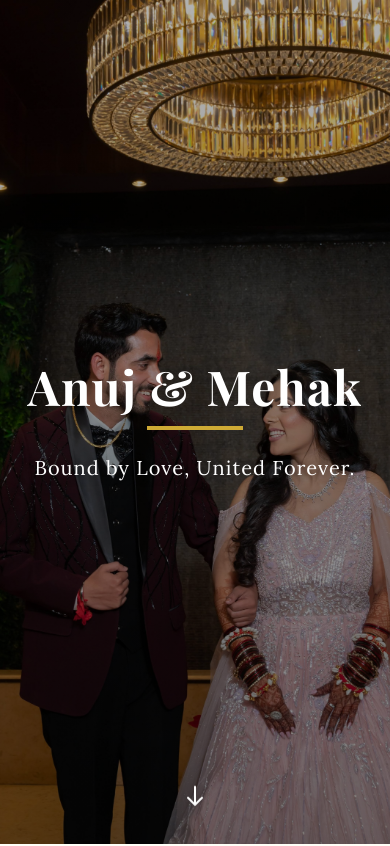
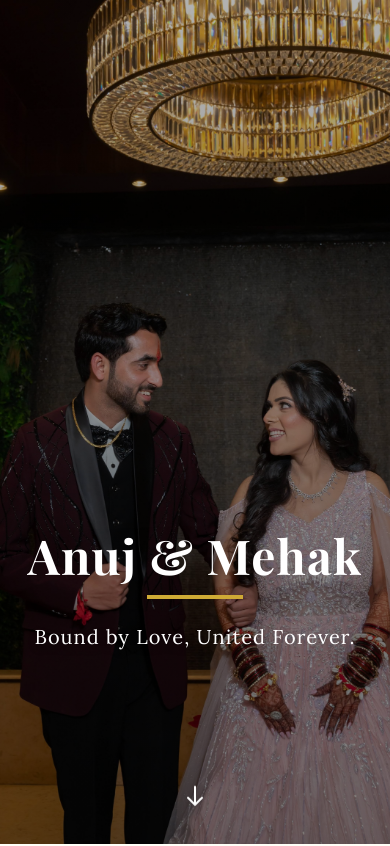
Before and after one commit to sanchit-bhalla/wedding-site, a Next.js app: page / in a window 390 px wide. Shown: the top 846 px of the page. Built offline with nearby package versions, Linux system fonts and the light colour scheme; no server answers; what @imagekit/next would draw is missing.

Commit message:
Fixed styling of text for small  devices

```diff
--- a/components/HeroSection.tsx
+++ b/components/HeroSection.tsx
@@ -15,7 +15,7 @@ export default function HeroSection() {
         className="object-cover"
         priority
       />
-      <div className="absolute inset-0 flex flex-col items-center justify-center text-center text-white z-20 px-4 md:mt-[40vh]">
+      <div className="absolute inset-0 flex flex-col items-center justify-center text-center text-white z-20 px-4 mt-[40vh]">
         <div
           className={`transition-all duration-1000 opacity-100 translate-y-0"
           }`}
```
